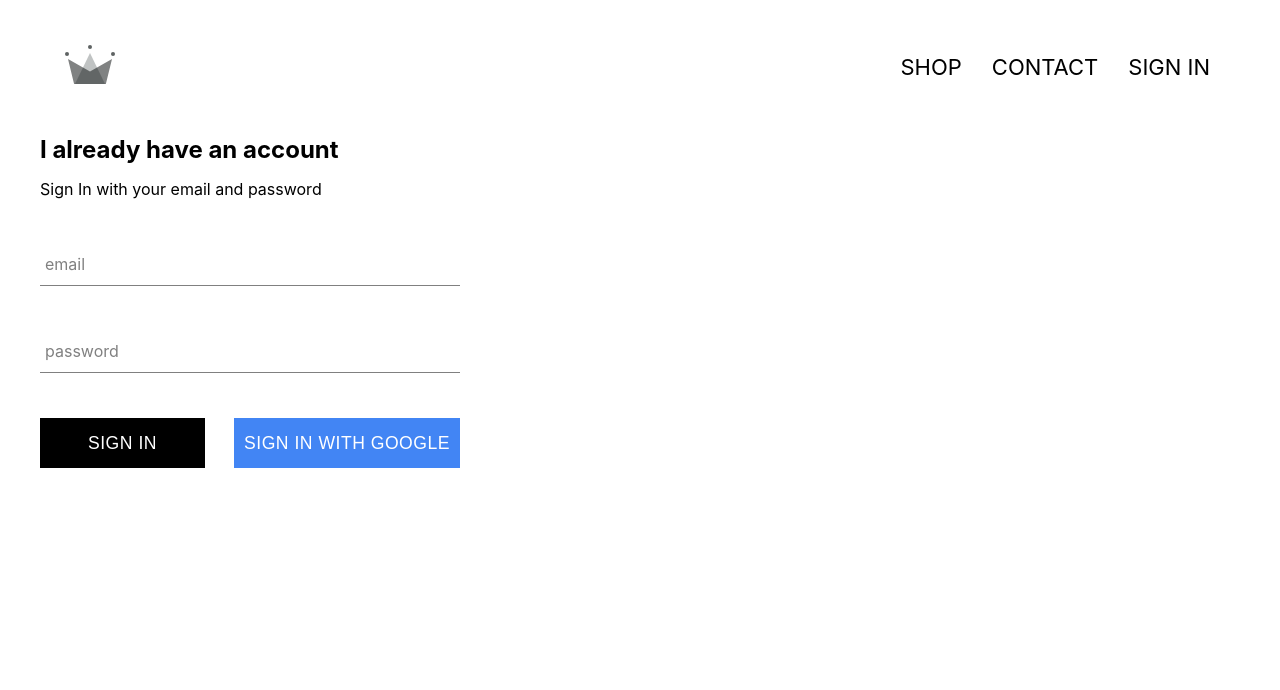
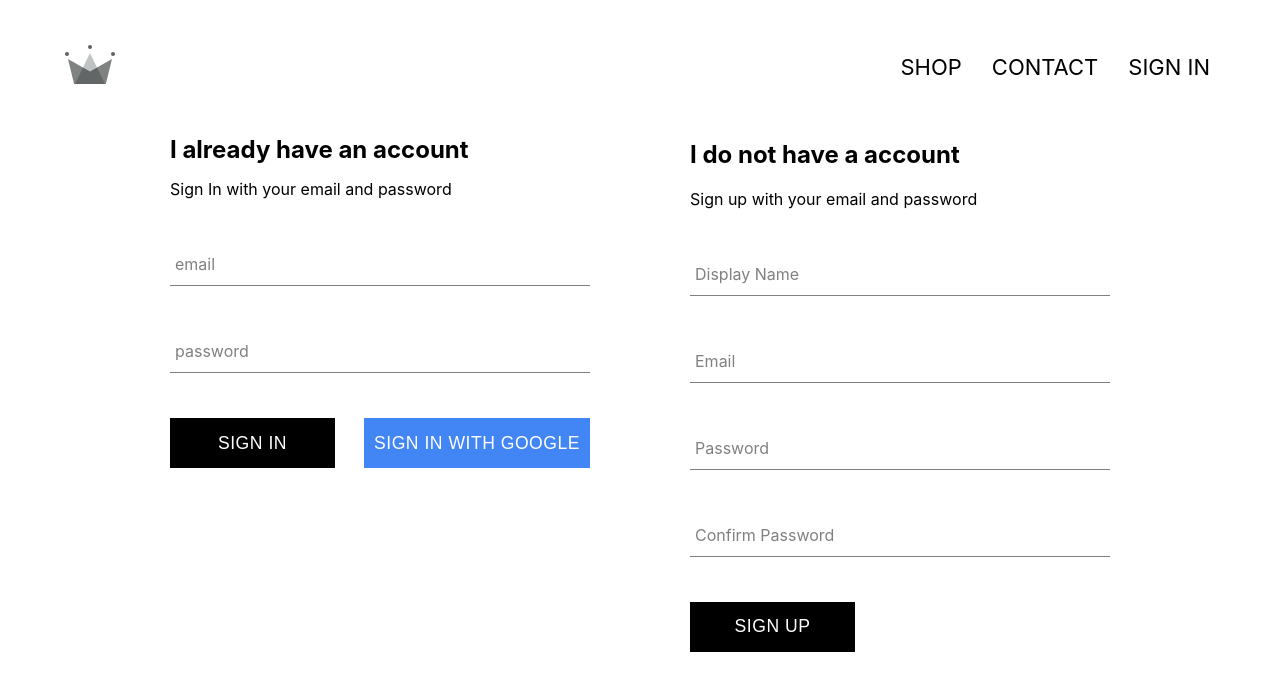
Before and after one commit to bhardwajdisha/Crwn-Clothing, a React (Create React App) app: page /signIn in a window 1280 px wide. Shown: the top 690 px of the page. Built offline with nearby package versions, Linux system fonts and the light colour scheme; no server answers.

Commit message:
implemented firebase utils, included ability to store authenticated users

```diff
--- a/src/App.js
+++ b/src/App.js
@@ -7,7 +7,7 @@ import {Homepage} from './pages/homepage'
 import PreviewShop from './pages/previewShop/PreviewShop'
 import Header from './components/header/header'
 import SignIn_Up from './pages/signIn-signUp/signIn-signUp'
-import {auth} from './firebase/firebase.utlils'
+import {auth, createUserProfileDocument} from './firebase/firebase.utlils'
 
 class App extends React.Component {
   constructor(){
@@ -19,16 +19,31 @@ class App extends React.Component {
   }
 
   unsubscribeFromAuth=null;
+  unsubscribeFromSnapshot = null;
 
   componentDidMount(){
-    this.unsubscribeFromAuth=auth.onAuthStateChanged( user=>{
-      this.setState({currentUser:user})
-      console.log(user);
+    this.unsubscribeFromAuth=auth.onAuthStateChanged( async user=>{
+      if(user){
+        const userRef=await createUserProfileDocument(user);
+
+        this.unsubscribeFromSnapshot = userRef.onSnapshot(snapshot => {
+            this.setState({
+              currentUser:{
+                id: snapshot.id,
+                ...snapshot.data()
+              }
+            },()=>{
+              console.log(this.state);
+            })
+        })
+      }
+      this.setState({ currentUser: user });
     })
   }
 
   componentWillUnmount(){
-    this.unsubscribeFromAuth()
+    this.unsubscribeFromAuth();
+    this.unsubscribeFromSnapshot();
   }
   render()
   {
--- /dev/null
+++ b/src/components/sign-up/sign-up.jsx
@@ -0,0 +1,97 @@
+import React from 'react'
+
+import './sign-up.scss'
+
+import FormInput from '../Form-Input/Form-input'
+import CustomButton from '../buttons/button'
+import {auth ,createUserProfileDocument} from '../../firebase/firebase.utlils';
+
+class SignUp extends React.Component {
+    constructor(){
+        super();
+
+        this.state={
+            email:"",
+            password:"",
+            displayName:"",
+            confirmPassword:""
+        }
+    }
+
+    handleSubmit=async(e)=>{
+        e.preventDefault();
+
+        const {email ,password ,displayName,confirmPassword}=this.state;
+        if(password !== confirmPassword)
+        {
+            alert("Password don't match")
+            return;
+        }
+        try{
+            const {user} = await auth.createUserWithEmailAndPassword(email,password)
+            await createUserProfileDocument(user,{displayName});
+
+            this.setState={
+                email:"",
+                password:"",
+                displayName:"",
+                confirmPassword:""
+            }
+
+        }catch(e){
+            console.log("Error creating user", e.message);
+        }
+    }
+    handleChange=(e)=>{
+        const { value , name } = e.target;
+        this.setState({[name]:value})
+    }
+
+    render(){
+
+        return (
+            <div className='sign-up' onSubmit={this.handleSubmit}>
+                <h2 className="title">I do not have a account</h2>
+                <span>Sign up with your email and password</span>
+                <form>
+                    <FormInput
+                           type="text"
+                           name="displayName"
+                           label="Display Name"
+                           value={this.state.displayName}
+                           handlechange={this.handleChange}
+                           required
+                    />
+                    <FormInput
+                           type="email"
+                           name="email"
+                           label="Email"
+                           value={this.state.email}
+                           handlechange={this.handleChange}
+                           required
+                    />
+                    <FormInput
+                           type="password"
+                           name="password"
+                           label="Password"
+                           value={this.state.password}
+                           handlechange={this.handleChange}
+                           required
+                    />
+                    <FormInput
+                           type="password"
+                           name="confirmPassword"
+                           label="Confirm Password"
+                           value={this.state.confirmPassword}
+                           handlechange={this.handleChange}
+                           required
+                    />
+                    <CustomButton type="submit">Sign Up</CustomButton>
+                </form>
+            </div>
+        )
+    }
+
+}
+
+export default SignUp
--- /dev/null
+++ b/src/components/sign-up/sign-up.scss
@@ -0,0 +1,5 @@
+.sign-up{
+    width:420px;
+    display:flex;
+    flex-direction: column;
+}
--- a/src/firebase/firebase.utlils.js
+++ b/src/firebase/firebase.utlils.js
@@ -11,6 +11,32 @@ const config ={
     appId: "1:1012399562934:web:b73bb097af4cfae0f94617",
     measurementId: "G-JRWY5XQ56B"
   };
+
+export const createUserProfileDocument=async(userAuth, additionalData)=>{
+    if(!userAuth)
+        return;
+
+    const userRef = firestore.doc(`users/${userAuth.uid}`)
+    const snapshot= await userRef.get();
+
+    if(!snapshot.exists)
+    {
+        const {displayName, email} = userAuth;
+        const createdAt = new Date();
+
+        try{
+            await userRef.set({
+                displayName,
+                email,
+                createdAt,
+                ...additionalData
+            })
+        }catch(err){
+            console.log("Error creating user", err.message)
+        }
+    }
+    return userRef;
+  }
 
   firebase.initializeApp(config);
 
--- a/src/pages/signIn-signUp/signIn-signUp.jsx
+++ b/src/pages/signIn-signUp/signIn-signUp.jsx
@@ -1,10 +1,17 @@
 import React from 'react'
+
+import './signIn-signUp.scss'
 import SignIn from '../../components/sign-in/SignIn'
+import SignUp from '../../components/sign-up/sign-up'
 const SignIn_Up = () => {
     return (
         <div className="signIn-and-signUp">
-            <SignIn />
-
+            <div>
+                <SignIn />
+            </div>
+            <div>
+                <SignUp />
+            </div>
         </div>
     )
 }
--- a/src/pages/signIn-signUp/signIn-signUp.scss
+++ b/src/pages/signIn-signUp/signIn-signUp.scss
@@ -0,0 +1,7 @@
+.signIn-and-signUp{
+    display: flex;
+    flex-wrap: wrap;;
+    justify-content: space-around;
+    margin: 20px 80px;
+
+}
```
